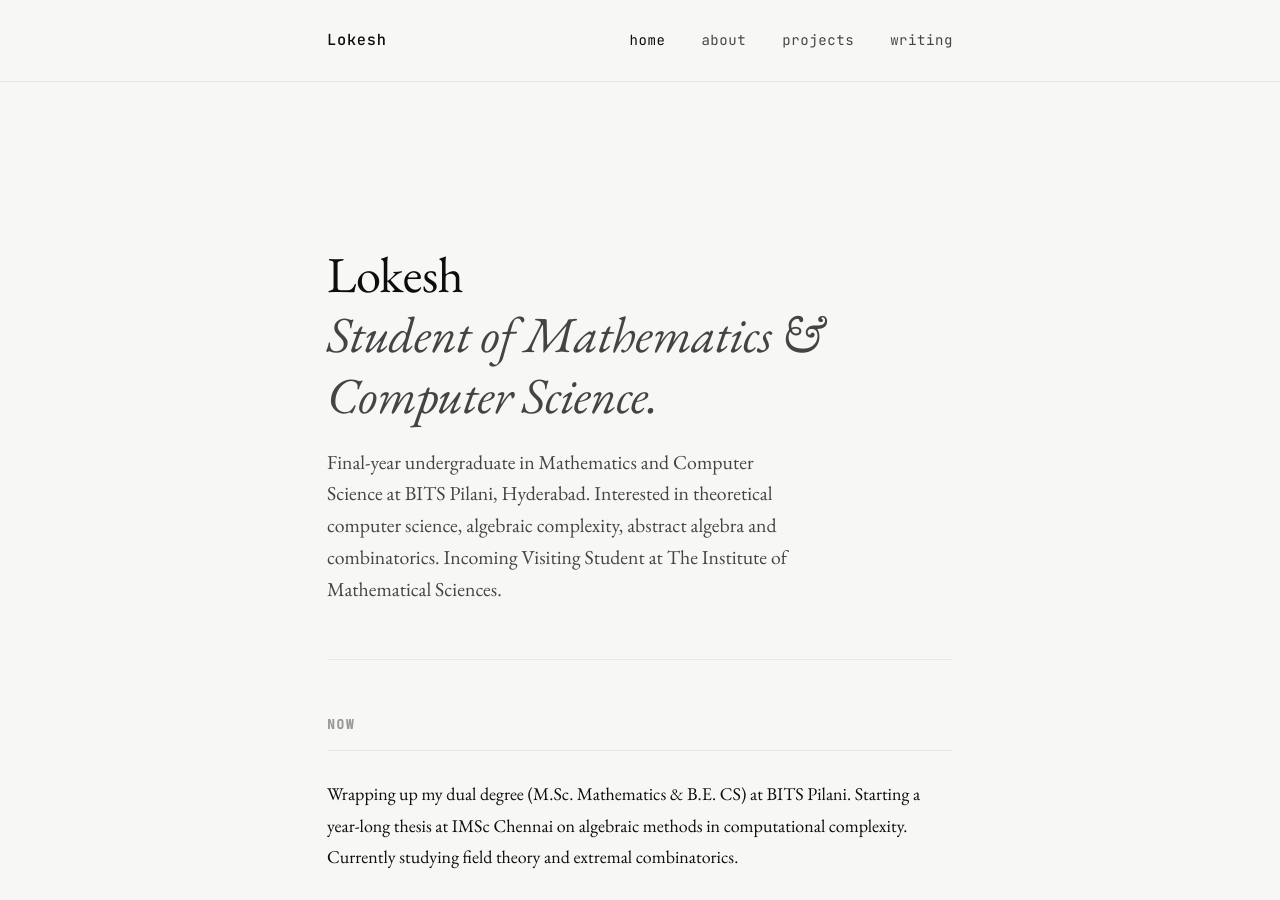
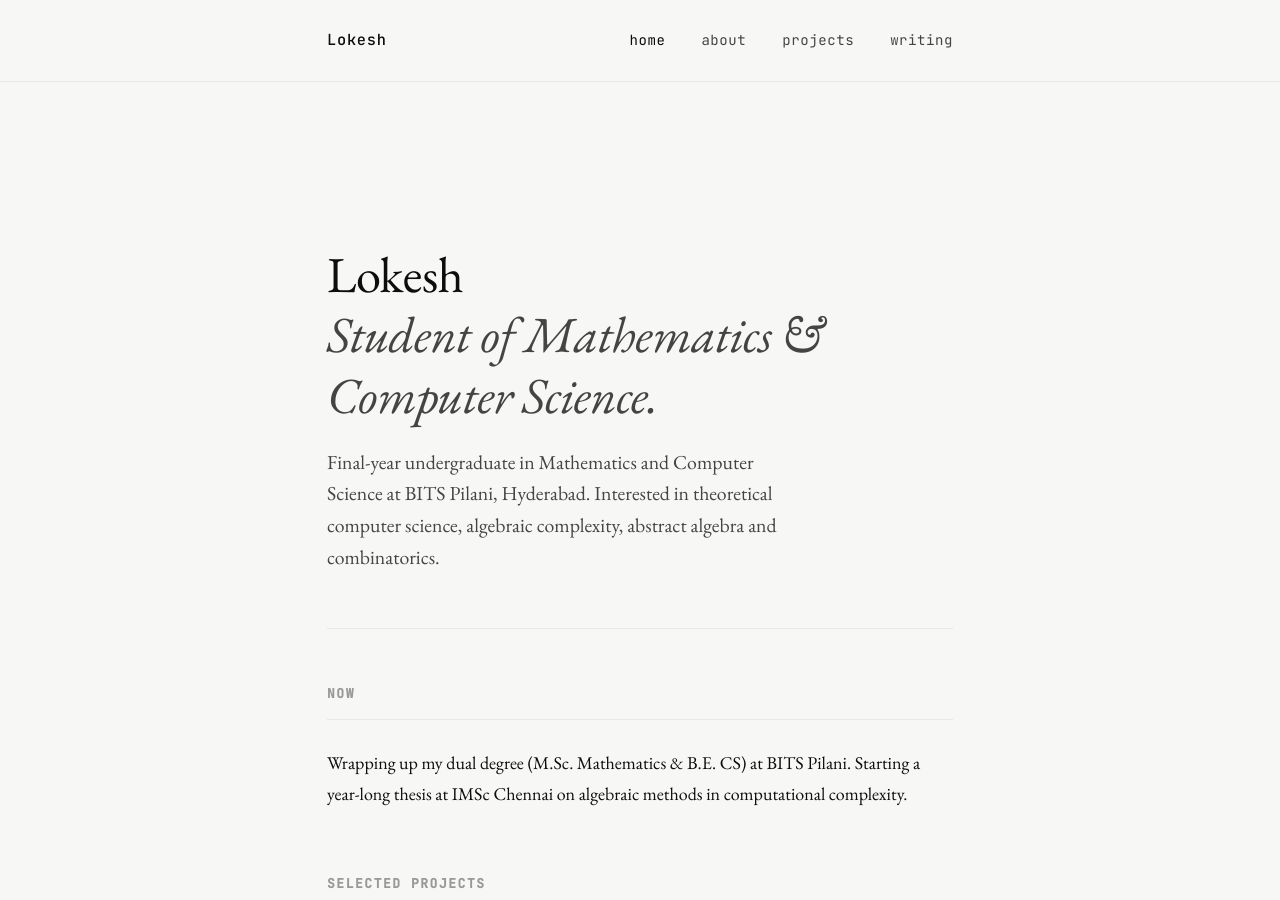
Before and after one commit to Lokesh-bitshyd22/Lokesh-bitshyd22.github.io, a Jekyll site: the page built from index.md, in a window 1280 px wide and 900 px high. Built offline with Jekyll 4.4.1, drawn with Linux system fonts in a browser that asks for light colours.

Commit message:
Update personal information in index.md
Removed details about being an incoming visiting student and current studies.

```diff
--- a/index.md
+++ b/index.md
@@ -7,7 +7,6 @@ layout: default
   <p class="tagline">
     Final-year undergraduate in Mathematics and Computer Science at BITS Pilani, Hyderabad.
     Interested in theoretical computer science, algebraic complexity, abstract algebra and combinatorics.
-    Incoming Visiting Student at The Institute of Mathematical Sciences.
   </p>
 </section>
 
@@ -16,7 +15,6 @@ layout: default
   <p>
     Wrapping up my dual degree (M.Sc. Mathematics & B.E. CS) at BITS Pilani.
     Starting a year-long thesis at IMSc Chennai on algebraic methods in computational complexity.
-    Currently studying field theory and extremal combinatorics.
   </p>
 </section>
 
```
